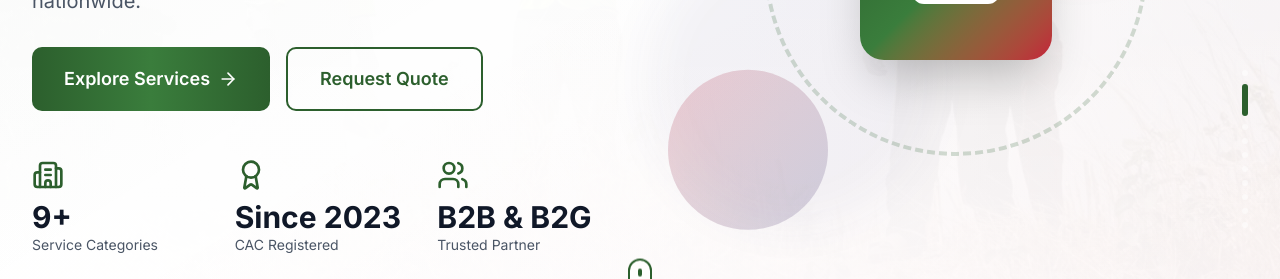
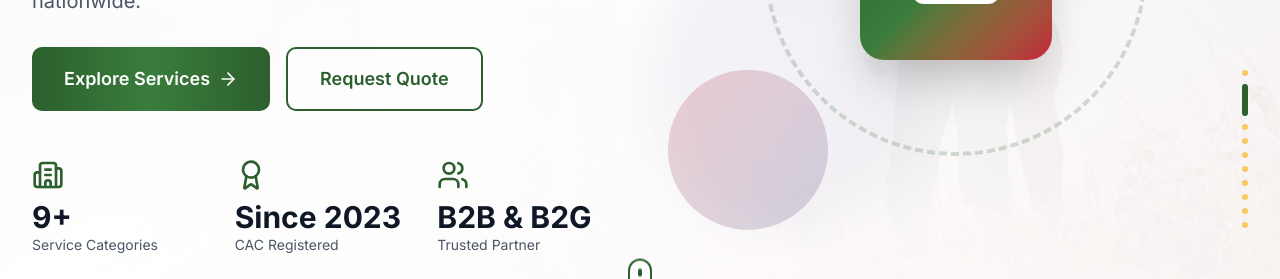
Before and after one commit to Balamathias/devchekwas, a Next.js app: page / in a window 1280 px wide. Shown: the part 476-755 px from the top of the page. Built offline with nearby package versions, Linux system fonts and the light colour scheme.

Commit message:
[flexbox]: fix random UI for clearfix

```diff
--- a/src/components/sections/Hero.tsx
+++ b/src/components/sections/Hero.tsx
@@ -85,7 +85,7 @@ export default function Hero() {
             className={`w-1.5 h-1.5 rounded-full transition-all duration-500 ${
               index === currentImageIndex
                 ? "bg-primary h-8"
-                : "bg-white/50 hover:bg-white/80"
+                : "bg-yellow-500/60 hover:bg-yellow-500/80"
             }`}
             aria-label={`Go to slide ${index + 1}`}
           />
```
